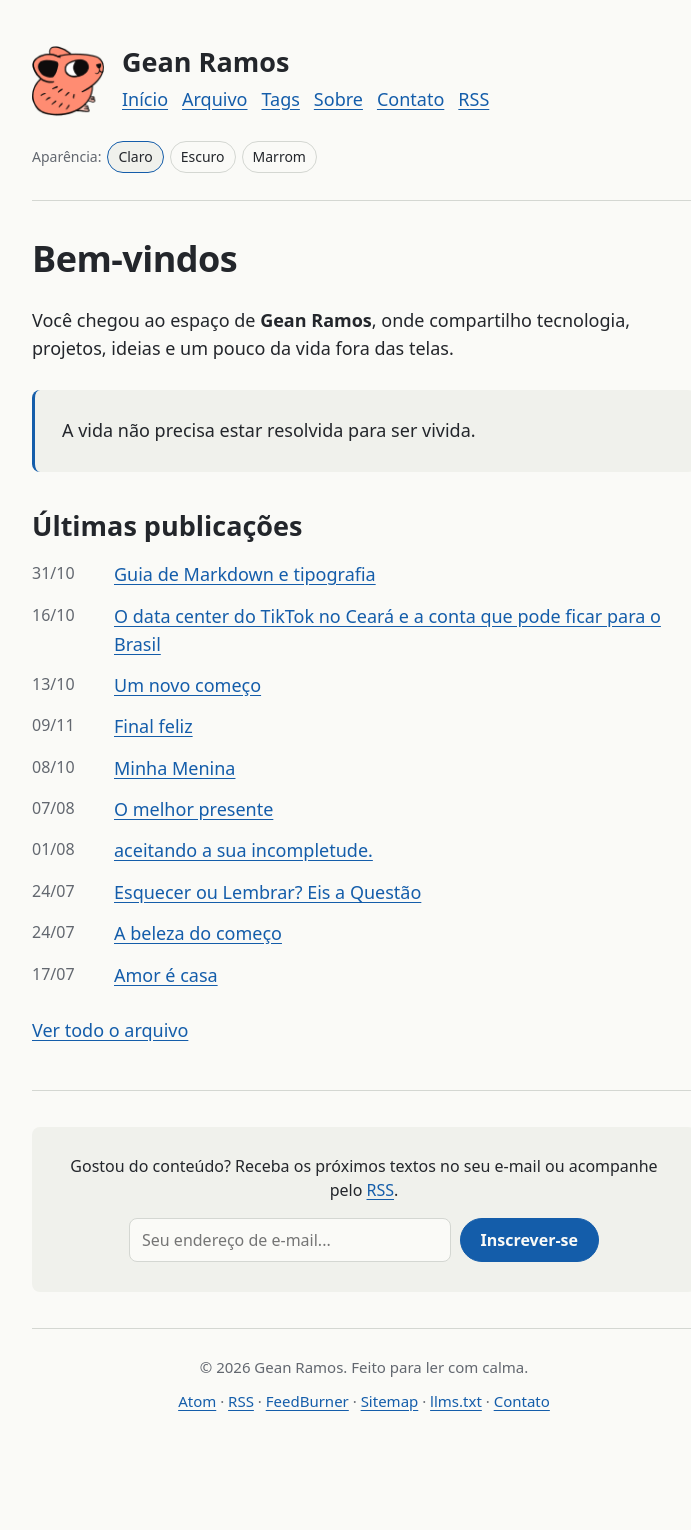
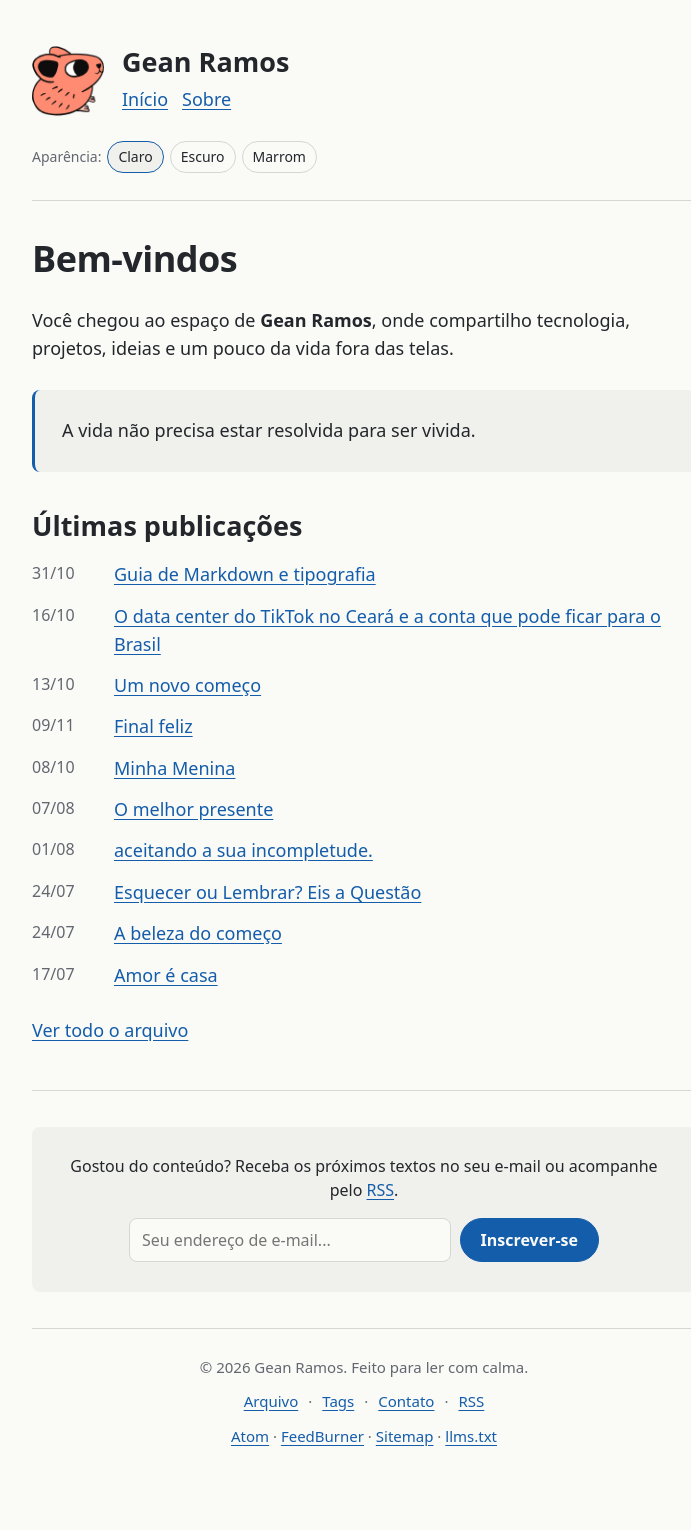
Before and after one commit to geanramoscom/geanramoscom.github.io, a Jekyll site: the page built from index.html, in a window 1280 px wide. Shown: the whole page, without its empty margins (276-967 px from the left). Built offline with Jekyll 4.4.1, drawn with Linux system fonts in a browser that asks for light colours; some web fonts are replaced; before the commit the page ends 1495 px from its top, so only the background shows below that.

Commit message:
ui: move Archive Tags Contact and RSS links to footer

```diff
--- a/_data/navigation.yml
+++ b/_data/navigation.yml
@@ -1,10 +1,4 @@
 - label: Início
   url: /
-- label: Arquivo
-  url: /arquivo/
-- label: Tags
-  url: /tags/
 - label: Sobre
   url: /sobre/
-- label: Contato
-  url: /contato/
--- a/_includes/footer.html
+++ b/_includes/footer.html
@@ -1,6 +1,7 @@
 {% include newsletter.html %}
 <footer class="site-footer">
 <p>© {{ site.time | date: '%Y' }} {{ site.author | escape }}. Feito para ler com calma.</p>
-<p><a href="{{ '/feed.xml' | relative_url }}">Atom</a> · <a href="{{ '/rss.xml' | relative_url }}">RSS</a> · <a href="https://feeds.feedburner.com/geanramos" rel="alternate">FeedBurner</a> · <a href="{{ '/sitemap.xml' | relative_url }}">Sitemap</a> · <a href="{{ '/llms.txt' | relative_url }}">llms.txt</a> · <a href="{{ '/contato/' | relative_url }}">Contato</a></p>
+<nav class="footer-nav" aria-label="Navegação do rodapé"><a href="{{ '/arquivo/' | relative_url }}">Arquivo</a> · <a href="{{ '/tags/' | relative_url }}">Tags</a> · <a href="{{ '/contato/' | relative_url }}">Contato</a> · <a href="{{ '/rss.xml' | relative_url }}">RSS</a></nav>
+<p><a href="{{ '/feed.xml' | relative_url }}">Atom</a> · <a href="https://feeds.feedburner.com/geanramos" rel="alternate">FeedBurner</a> · <a href="{{ '/sitemap.xml' | relative_url }}">Sitemap</a> · <a href="{{ '/llms.txt' | relative_url }}">llms.txt</a></p>
 </footer>
 <script defer src="{{ '/assets/js/theme.js' | relative_url }}"></script>
--- a/_includes/header.html
+++ b/_includes/header.html
@@ -5,7 +5,6 @@
     <a href="{{ '/' | relative_url }}" class="site-name">{{ site.title }}</a>
     <nav class="site-nav" aria-label="Navegação principal">
       {% for item in site.data.navigation %}<a href="{{ item.url | relative_url }}"{% if page.url == item.url %} aria-current="page"{% endif %}>{{ item.label }}</a>{% endfor %}
-      <a href="{{ '/feed.xml' | relative_url }}" aria-label="Feed RSS">RSS</a>
     </nav>
   </div>
 </header>
--- a/assets/css/site.css
+++ b/assets/css/site.css
@@ -86,3 +86,5 @@ p{margin:0 0 27px}.prose p,.prose ul,.prose ol{margin-bottom:27px}.prose ul,.pro
   background: var(--accent);
   filter: brightness(1.08);
 }
+
+.footer-nav{display:flex;flex-wrap:wrap;justify-content:center;align-items:center;gap:0 10px;margin-bottom:12px}
--- a/assets/css/theme.css
+++ b/assets/css/theme.css
@@ -75,3 +75,5 @@ p{margin:0 0 27px}.prose p,.prose ul,.prose ol{margin-bottom:27px}.prose ul,.pro
   background: var(--accent);
   filter: brightness(1.08);
 }
+
+.footer-nav{display:flex;flex-wrap:wrap;justify-content:center;align-items:center;gap:0 10px;margin-bottom:12px}
```
